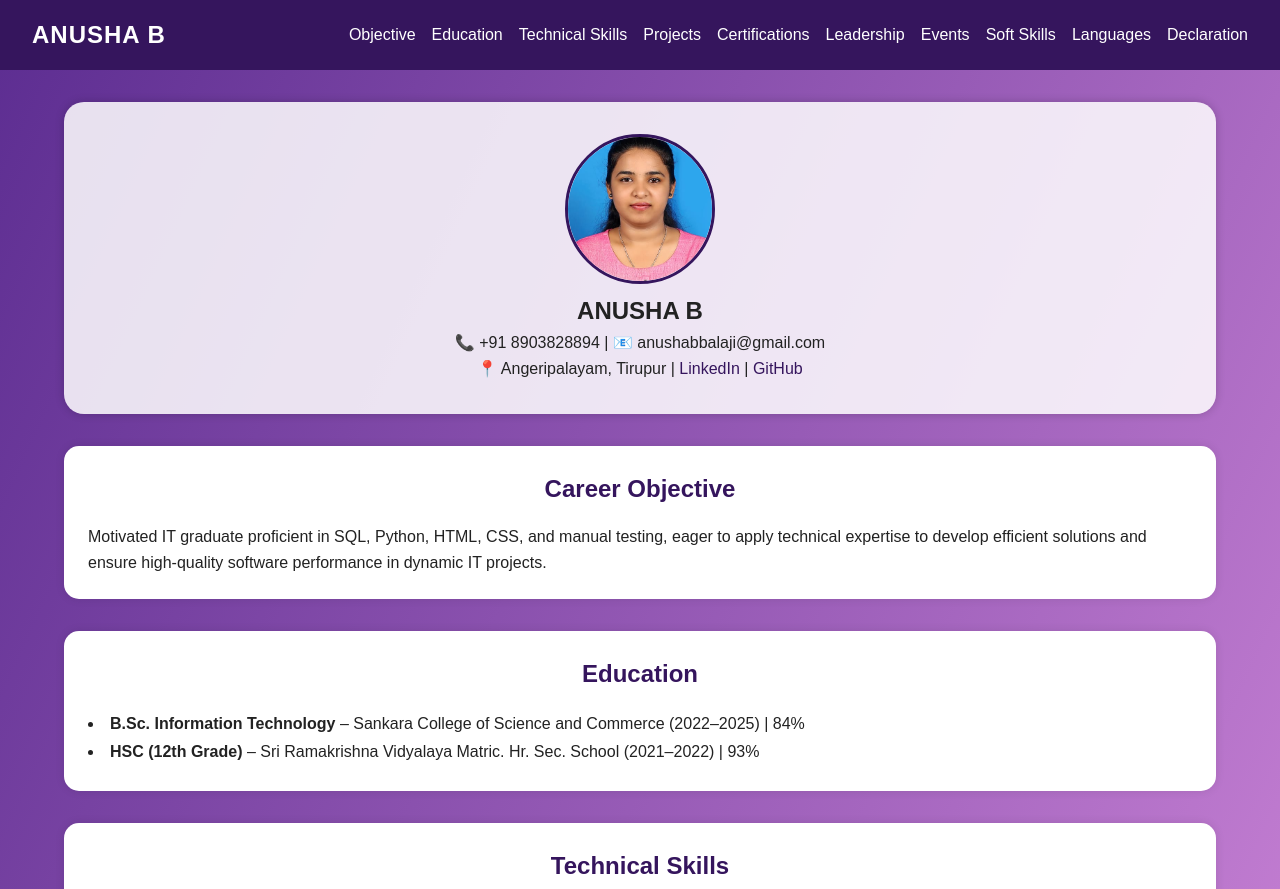
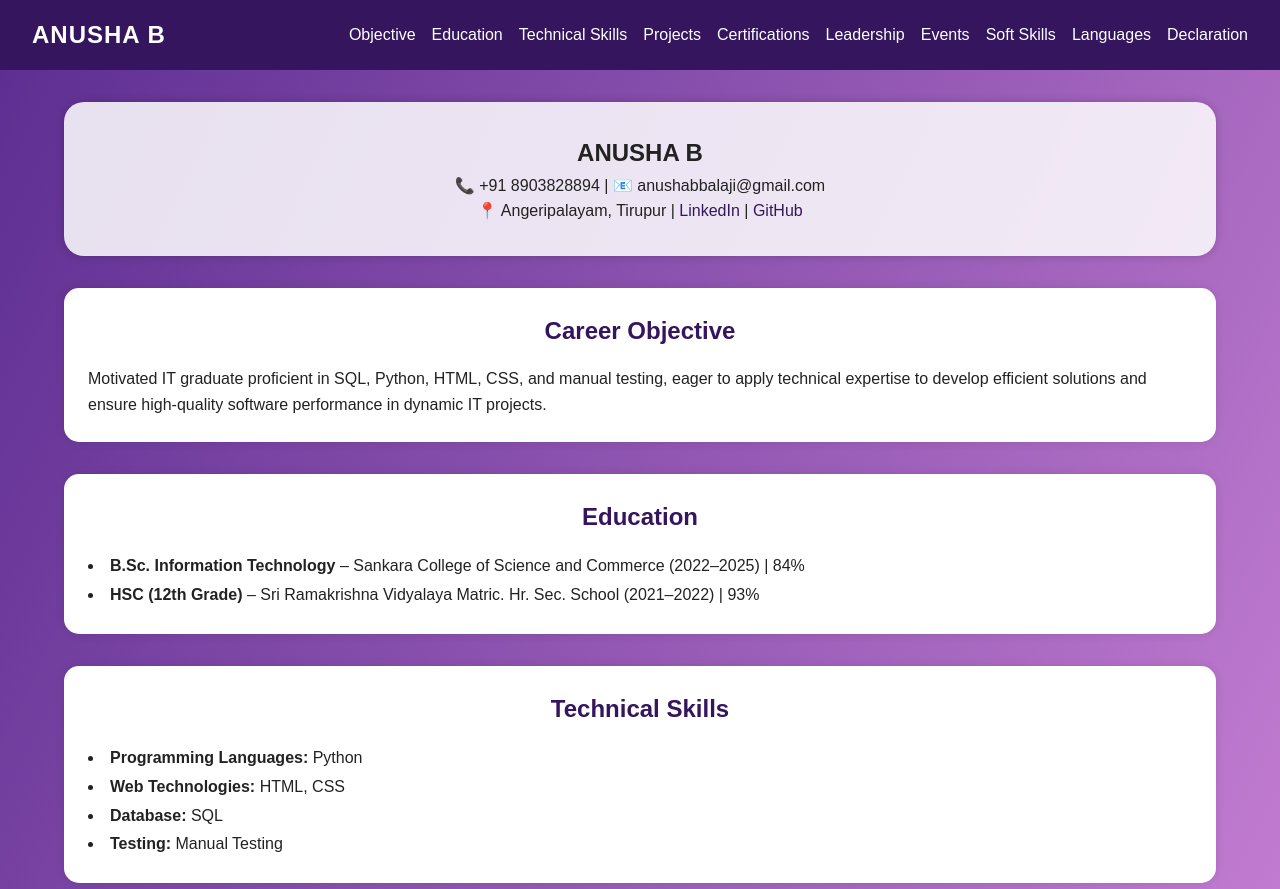
Before and after one commit to Anusha-b-web/Anusha-b-web-anusha-b-web.github.io, a plain HTML site: page index.html in a window 1280 px wide. Shown: the top 889 px of the page. Drawn offline with Linux system fonts and the light colour scheme.

Commit message:
Fix HTML formatting and structure

```diff
--- a/index.html
+++ b/index.html
@@ -27,7 +27,6 @@
 
   <!-- Header -->
   <header>
-    <img src="anusha.jpg" alt="Anusha B" class="profile-pic">
     <h2>ANUSHA B</h2>
     <p>📞 +91 8903828894 | 📧 anushabbalaji@gmail.com <br>
        📍 Angeripalayam, Tirupur |
```
